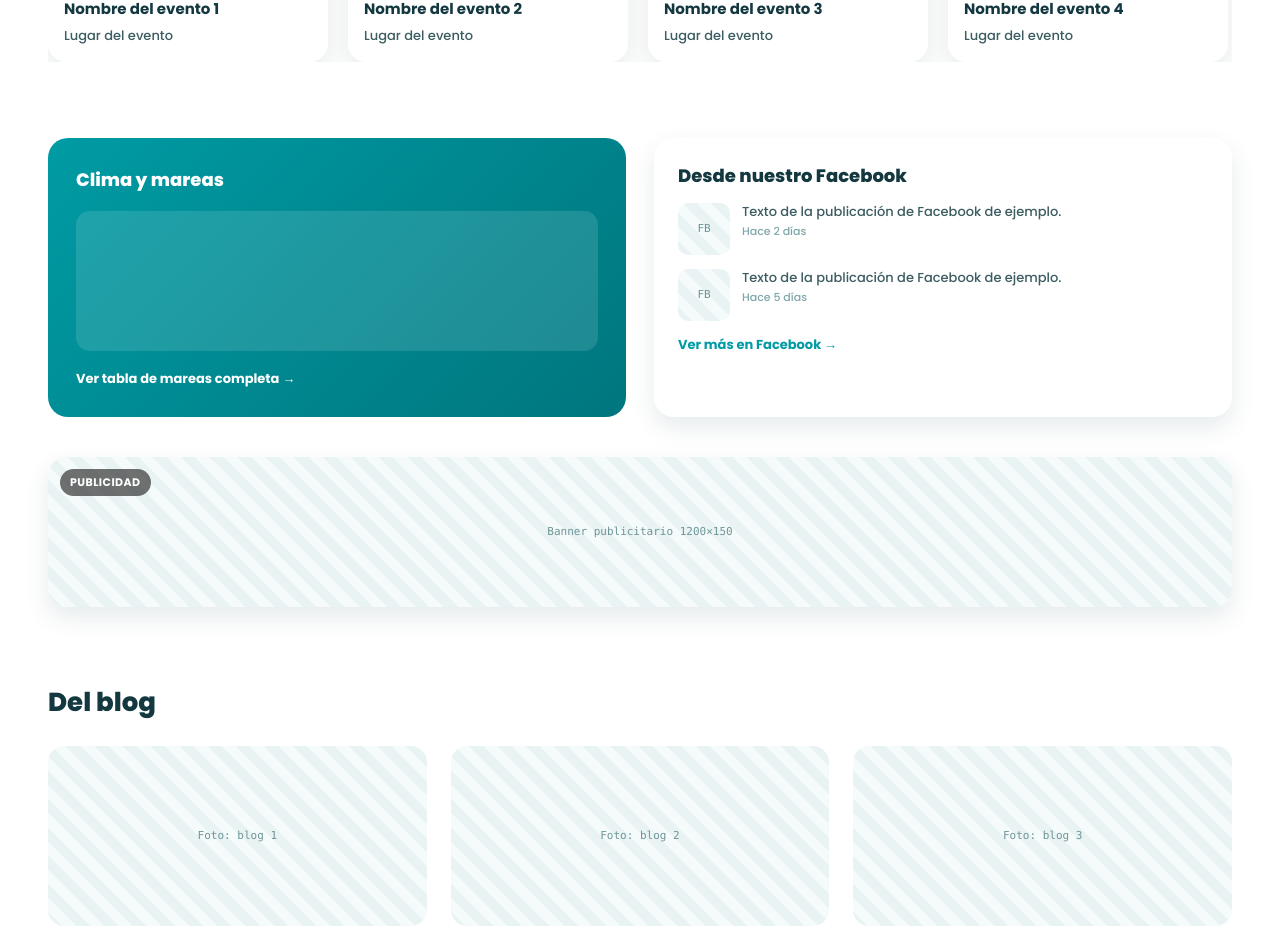
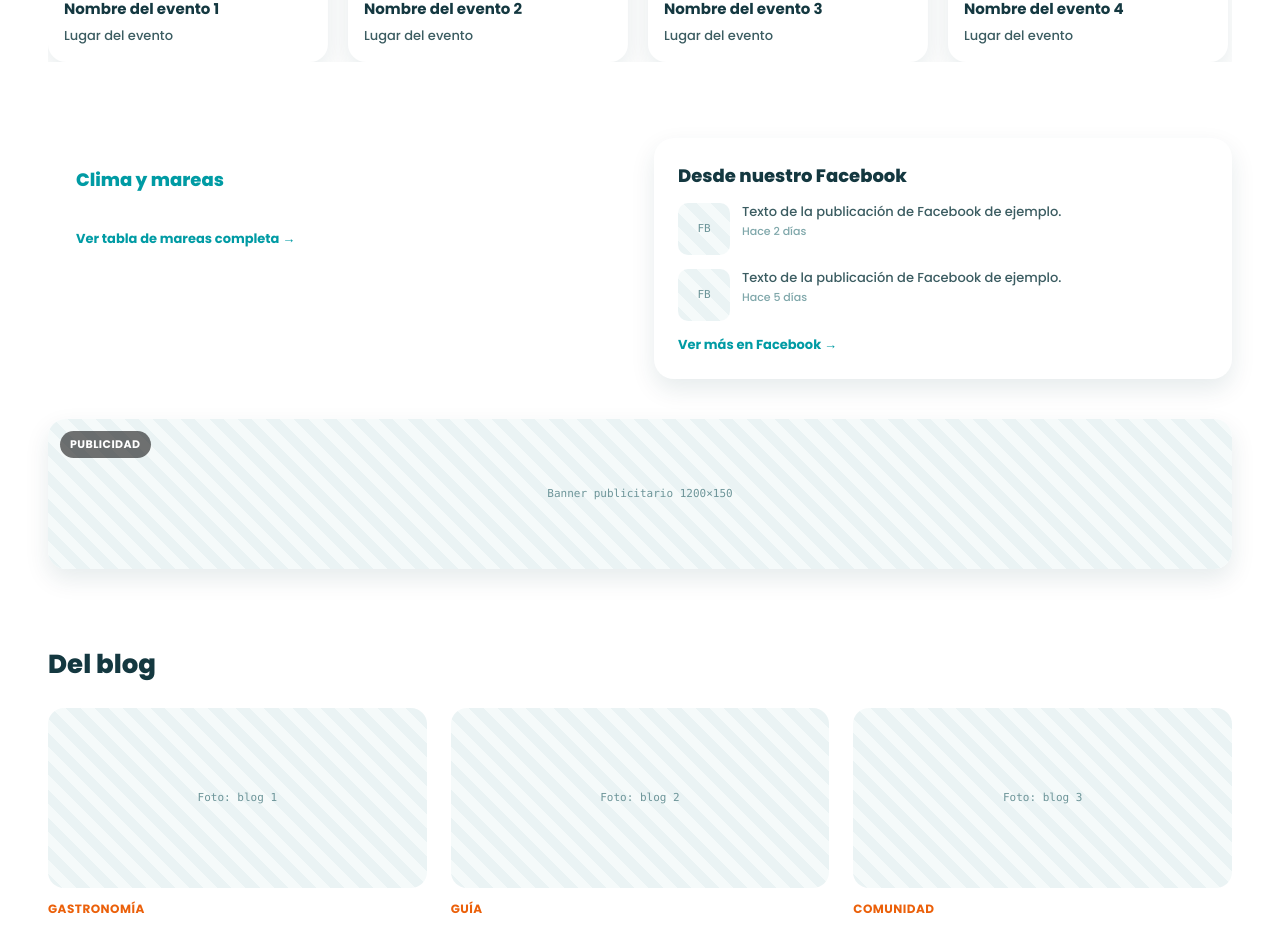
Before and after one commit to LDGAndreaM/visitsancarlos, a Next.js app: page / in a window 1280 px wide. Shown: the part 2354-3285 px from the top of the page. Built offline with nearby package versions, Linux system fonts and the light colour scheme.

Commit message:
Simplify weather widget card styling in home page
Co-Authored-By: Claude Sonnet 5 <noreply@anthropic.com>
Claude-Session: https://claude.ai/code/session_015zsh4xeMDRPCs6aEaxsrNn

```diff
--- a/components/WeatherFacebook.tsx
+++ b/components/WeatherFacebook.tsx
@@ -7,25 +7,23 @@ export default function WeatherFacebook() {
     <section style={{ padding: "56px 48px 20px", display: "grid", gridTemplateColumns: "1fr 1fr", gap: 28 }}>
       <div
         style={{
-          background: "linear-gradient(135deg,#009BA4,#00767E)",
-          borderRadius: 20,
-          padding: 28,
-          color: "#ffffff",
           display: "flex",
           flexDirection: "column",
+          alignItems: "center",
           gap: 18,
+          padding: 28,
         }}
       >
-        <h3 style={{ margin: 0, fontSize: 18, fontWeight: 800 }}>Clima y mareas</h3>
+        <h3 style={{ margin: 0, alignSelf: "flex-start", fontSize: 18, fontWeight: 800, color: "#009BA4" }}>Clima y mareas</h3>
         <Script src="https://elfsightcdn.com/platform.js" strategy="lazyOnload" />
-        <div style={{ background: "rgba(255,255,255,0.12)", borderRadius: 14, padding: 12, minHeight: 140 }}>
+        <div style={{ width: "100%", maxWidth: 340, margin: "0 auto" }}>
           <div className="elfsight-app-b5c53759-b649-4399-a5ab-97a110adedfa" data-elfsight-app-lazy />
         </div>
         <a
           href="https://tablademareas.com/mx/sonora/guaymas"
           target="_blank"
           rel="noreferrer"
-          style={{ fontSize: 13, fontWeight: 700, color: "#ffffff", alignSelf: "flex-start" }}
+          style={{ fontSize: 13, fontWeight: 700, color: "#009BA4", alignSelf: "flex-start" }}
         >
           Ver tabla de mareas completa →
         </a>
```
